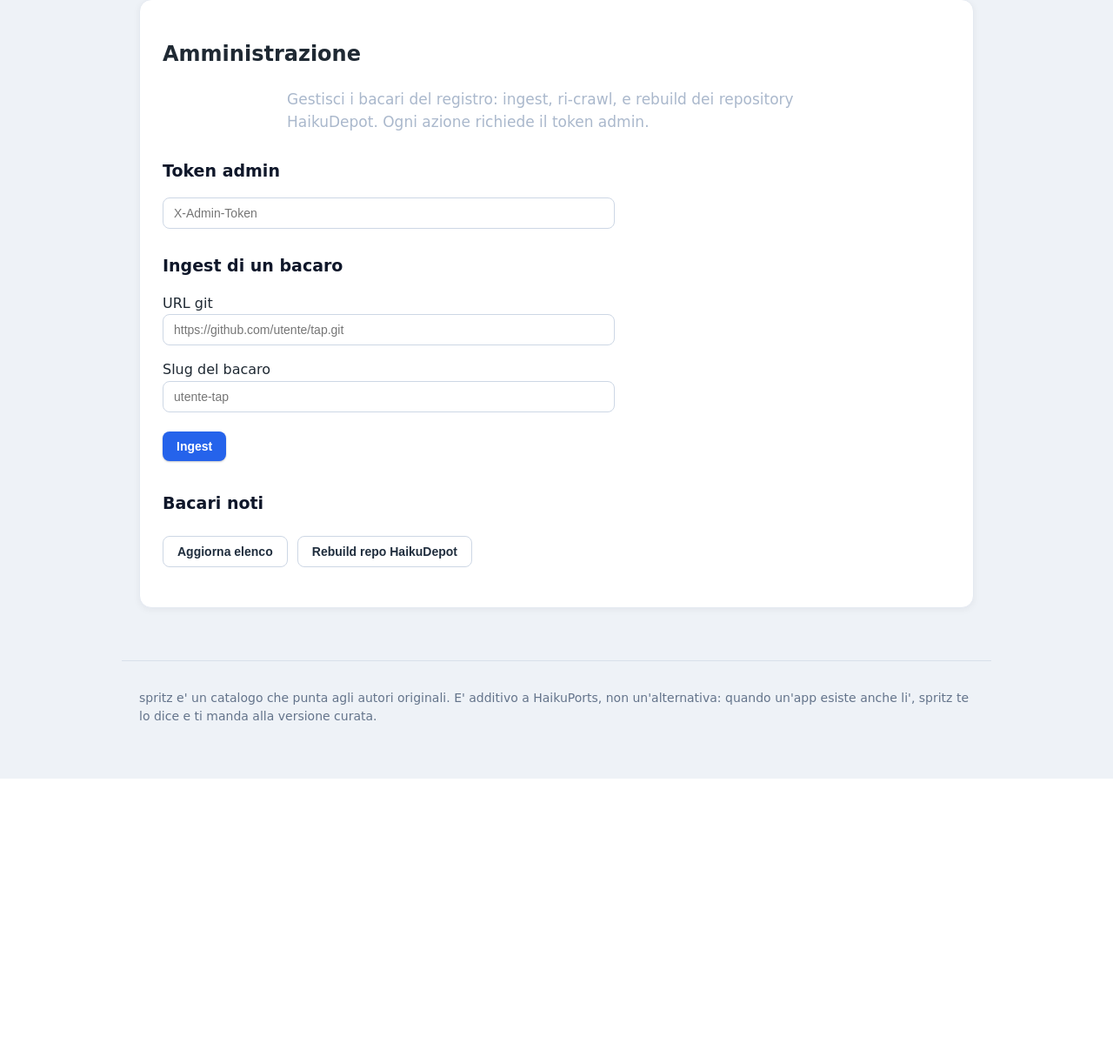
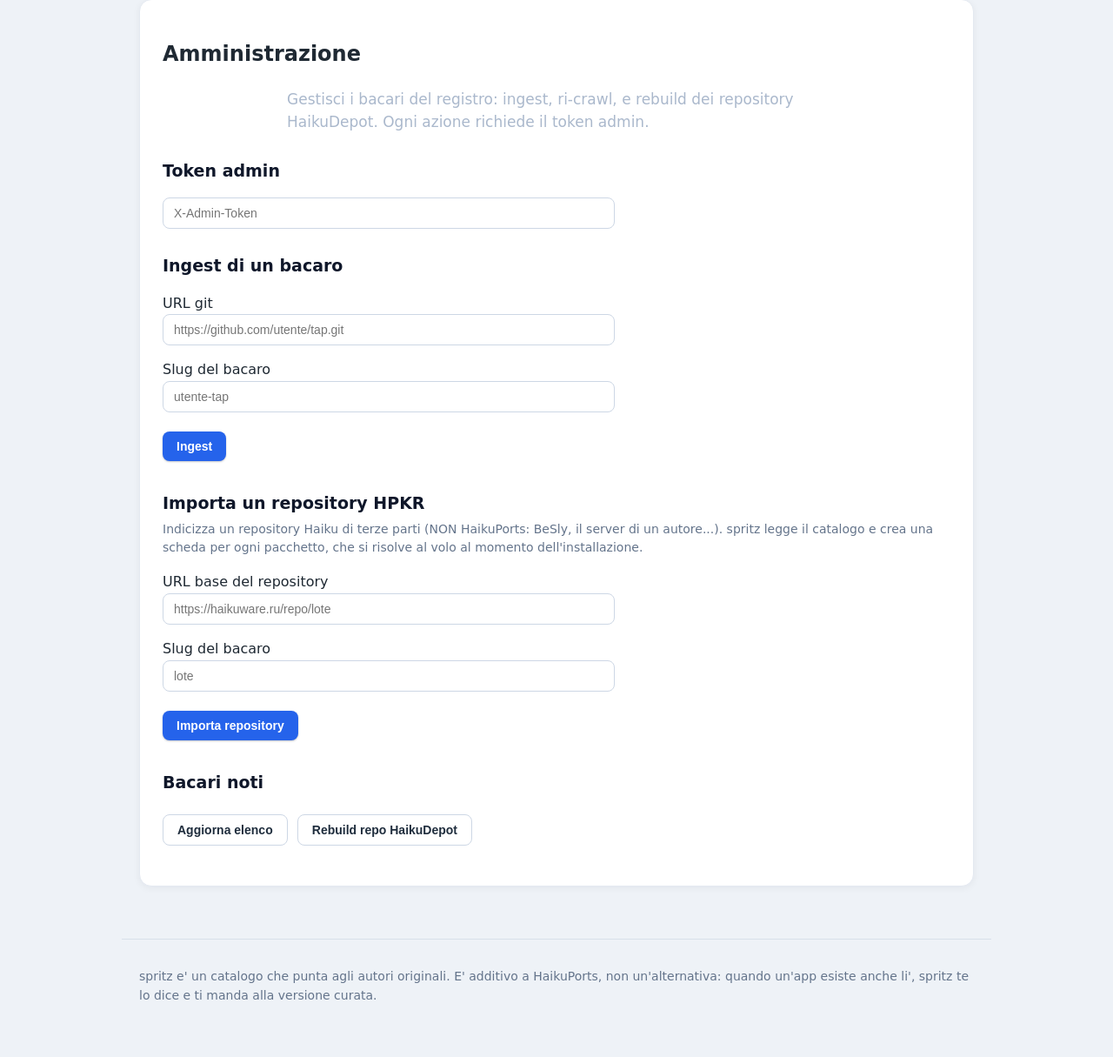
Before and after one commit to atomozero/SpritzDepot, a Python web app: template app/templates/admin.html in a window 1280 px wide. Shown: the part 85-1300 px from the top of the page at 87% size. Before the commit the page ends 980 px from the top, so only its background shows below. Run offline with Jinja, Linux system fonts and the light colour scheme; the template is opened without the code that fills it, so the values that code supplies are empty.

Commit message:
Add an 'import HPKR repository' form to the admin page
A section on /admin to index a third-party Haiku repo (repo base URL + slug)
that calls POST /repo/import-hpkr, shows the result, and refreshes the bàcari
list. Reuses the existing admin-token req() helper; clears in-progress status
on errors (e.g. the HaikuPorts refusal). UI only, endpoint already tested.

```diff
--- a/app/static/admin.js
+++ b/app/static/admin.js
@@ -29,6 +29,13 @@
       } else {
         alert("Errore (" + xhr.status + "): " + (xhr.responseText || ""));
       }
+      // Clear any "in progress" status lines on a non-2xx outcome.
+      if (xhr.status < 200 || xhr.status >= 300) {
+        var s1 = document.getElementById("imp-status");
+        var s2 = document.getElementById("ing-status");
+        if (s1) s1.textContent = "";
+        if (s2) s2.textContent = "";
+      }
     };
     xhr.send(opts.body || null);
   }
@@ -52,6 +59,24 @@
            document.getElementById("ing-slug").value.trim(),
            document.getElementById("ing-status"),
            document.getElementById("ing-result"));
+  };
+
+  document.getElementById("imp-btn").onclick = function () {
+    if (!need()) return;
+    var url = document.getElementById("imp-url").value.trim();
+    var slug = document.getElementById("imp-slug").value.trim();
+    if (!url || !slug) { alert("URL e slug sono obbligatori."); return; }
+    var statusEl = document.getElementById("imp-status");
+    var resultEl = document.getElementById("imp-result");
+    statusEl.textContent = "Import in corso (puo' richiedere qualche secondo)...";
+    req("POST", "/repo/import-hpkr", function (data) {
+      var n = data.ingested ? data.ingested.length : 0;
+      var found = data.found_in_catalog != null ? data.found_in_catalog : n;
+      statusEl.textContent = "Importati " + n + " di " + found + " pacchetti.";
+      resultEl.style.display = "block";
+      resultEl.textContent = JSON.stringify(data, null, 2);
+      loadBacari();
+    }, { json: true, body: JSON.stringify({ repo_url: url, bacaro: slug }) });
   };
 
   document.getElementById("rebuild-btn").onclick = function () {
--- a/app/templates/admin.html
+++ b/app/templates/admin.html
@@ -35,6 +35,28 @@
   </section>
 
   <section class="install">
+    <h2>Importa un repository HPKR</h2>
+    <p class="hint">
+      Indicizza un repository Haiku di terze parti (NON HaikuPorts: BeSly, il
+      server di un autore...). spritz legge il catalogo e crea una scheda per
+      ogni pacchetto, che si risolve al volo al momento dell'installazione.
+    </p>
+    <p>
+      <label>URL base del repository<br>
+      <input id="imp-url" class="field" placeholder="https://haikuware.ru/repo/lote"></label>
+    </p>
+    <p>
+      <label>Slug del bacaro<br>
+      <input id="imp-slug" class="field" placeholder="lote"></label>
+    </p>
+    <p>
+      <button id="imp-btn" class="btn">Importa repository</button>
+      <span class="hint" id="imp-status"></span>
+    </p>
+    <pre id="imp-result" style="display:none;background:#0f172a;color:#e2e8f0;padding:12px;overflow:auto;border-radius:6px;"></pre>
+  </section>
+
+  <section class="install">
     <h2>Bacari noti</h2>
     <p>
       <button id="refresh-btn" class="btn btn-fallback">Aggiorna elenco</button>
```
